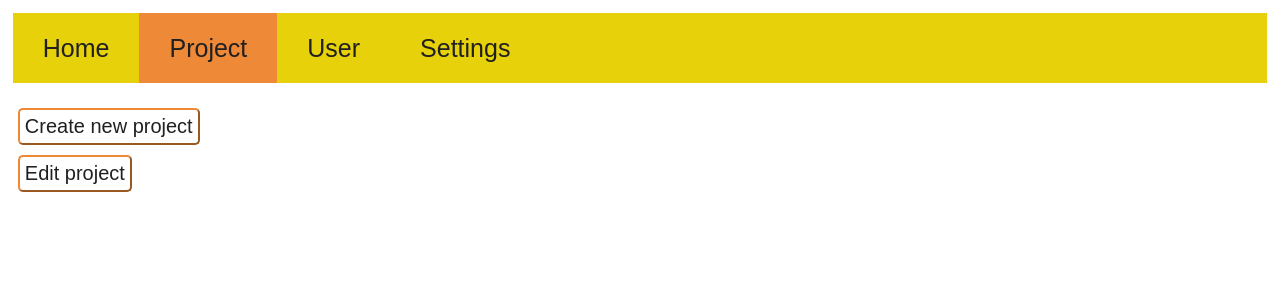
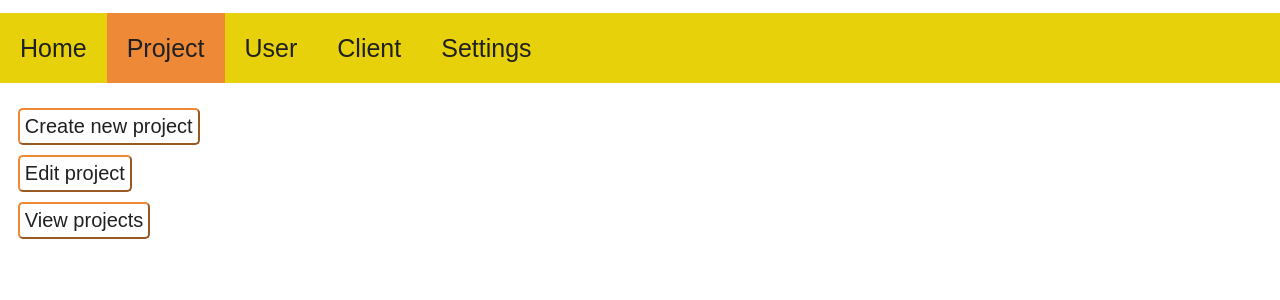
Before and after one commit to adas291/Smauksteliai, a PHP site: page /Project/Project.html in a window 1280 px wide. Shown: the top 300 px of the page. Run offline with PHP 8.4, Linux system fonts and the light colour scheme.

Commit message:
added new files, folders

```diff
--- a/Ui/Home.html
+++ b/Ui/Home.html
@@ -13,6 +13,7 @@
                 <li class="current"><a href="Home.html">Home</a></li>
                 <li><a href="./Project/Project.html">Project</a></li>
                 <li><a href="./User/User.html">User</a></li>
+                <li><a href="./Client/Client.html">Client</a></li>
                 <li><a href="Settings.html">Settings</a></li>
                 <li><a href="#">MoreIfNeeded</a></li>
             </ul>
--- a/Ui/Project/Project.html
+++ b/Ui/Project/Project.html
@@ -13,13 +13,16 @@
                 <li><a href="../Home.html">Home</a></li>
                 <li class="current"><a href="Project.html">Project</a></li>
                 <li><a href="../User/User.html">User</a></li>
+                <li><a href="../Client/Client.html">Client</a></li>
                 <li><a href="../Settings.html">Settings</a></li>
             </ul>
         </nav>
         <div class="buttons">
             <button class="firstB"><a href="NewProject.html">Create new project</a></button>
             <br />
-            <button><a href="">Edit project</a></button>
+            <button><a href="EditProject.html">Edit project</a></button>
+            <br />
+            <button><a href="ViewProjects.html">View projects</a></button>
         </div>
 	</body>
 </html>
--- a/Ui/Settings.html
+++ b/Ui/Settings.html
@@ -13,10 +13,12 @@
 				<li><a href="Home.html">Home</a></li>
 				<li><a href="./Project/Project.html">Project</a></li>
 				<li><a href="./User/User.html">User</a></li>
+				<li><a href="./Client/Client.html">Client</a></li>
 				<li class="current"><a href="Settings.html">Settings</a></li>
 			</ul>
 		</nav>
-		<button class="firstB">Dark mode</button>
-		<br />
+		<div class="buttons">
+			<button class="firstB">Dark mode</button>
+		</div>
 	</body>
 </html>
--- a/Ui/User/User.html
+++ b/Ui/User/User.html
@@ -13,11 +13,14 @@
                 <li><a href="../Home.html">Home</a></li>
                 <li><a href="../Project/Project.html">Project</a></li>
                 <li class="current"><a href="User.html">User</a></li>
+                <li><a href="../Client/Client.html">Client</a></li>
                 <li><a href="../Settings.html">Settings</a></li>
             </ul>
         </nav>
         <div class="buttons">
             <button class="firstB"><a href="NewUser.html">Create new user</a></button>
+            <br />
+            <button><a href="ViewUsers.html">View Users</a></button>
         </div>
 
 	</body>
--- a/Ui/style.css
+++ b/Ui/style.css
@@ -12,13 +12,15 @@
     border-collapse: collapse;
 }
 nav {
-    margin: 1% 1%;
+    width: 100%;
+    margin: 1% 0;
     /* height: 50vh; */
     background-color: var(--primary-color);
 }
 body {
     background-color: var(--background-color);
 }
+
 form {
     padding: 20px 20px;
 }
@@ -26,22 +28,19 @@ form {
     background-color: var(--secondary-color);
 }
 
-ul {
+nav ul {
     display: flex;
 }
 
-ul li {
+nav ul li {
     list-style: none;
+    float: left;
     /* display: inline-block; */
     line-height: 70px;
-    font-size: 25px;
-    font-family: Arial;
-    color: var(--primary-color);
-    padding: 0 10px;
 }
 
-ul li a {
-    display: flex;
+nav ul li a {
+    display: block;
     text-decoration: none;
     font-size: 25px;
     font-family: Arial;
@@ -50,7 +49,7 @@ ul li a {
 
 }
 
-ul li:hover {
+nav ul li:hover {
     /* color: var(--secondary-color); */
     border-style: solid;
     border-color: black;
@@ -89,3 +88,11 @@ button a:hover {
 .teach {
     visibility: hidden;
 }
+.title{
+    display: block;
+    text-decoration: none;
+    font-size: 25px;
+    font-family: Arial;
+    color: var(--text-color);
+    padding: 0 20px;
+}
```
Also changed, not shown: Ui/Images/Logo.png (added), Ui/Project/EditProject.html (added), Ui/Project/ViewProjects.html (added), Ui/User/ViewUsers.html (added).
